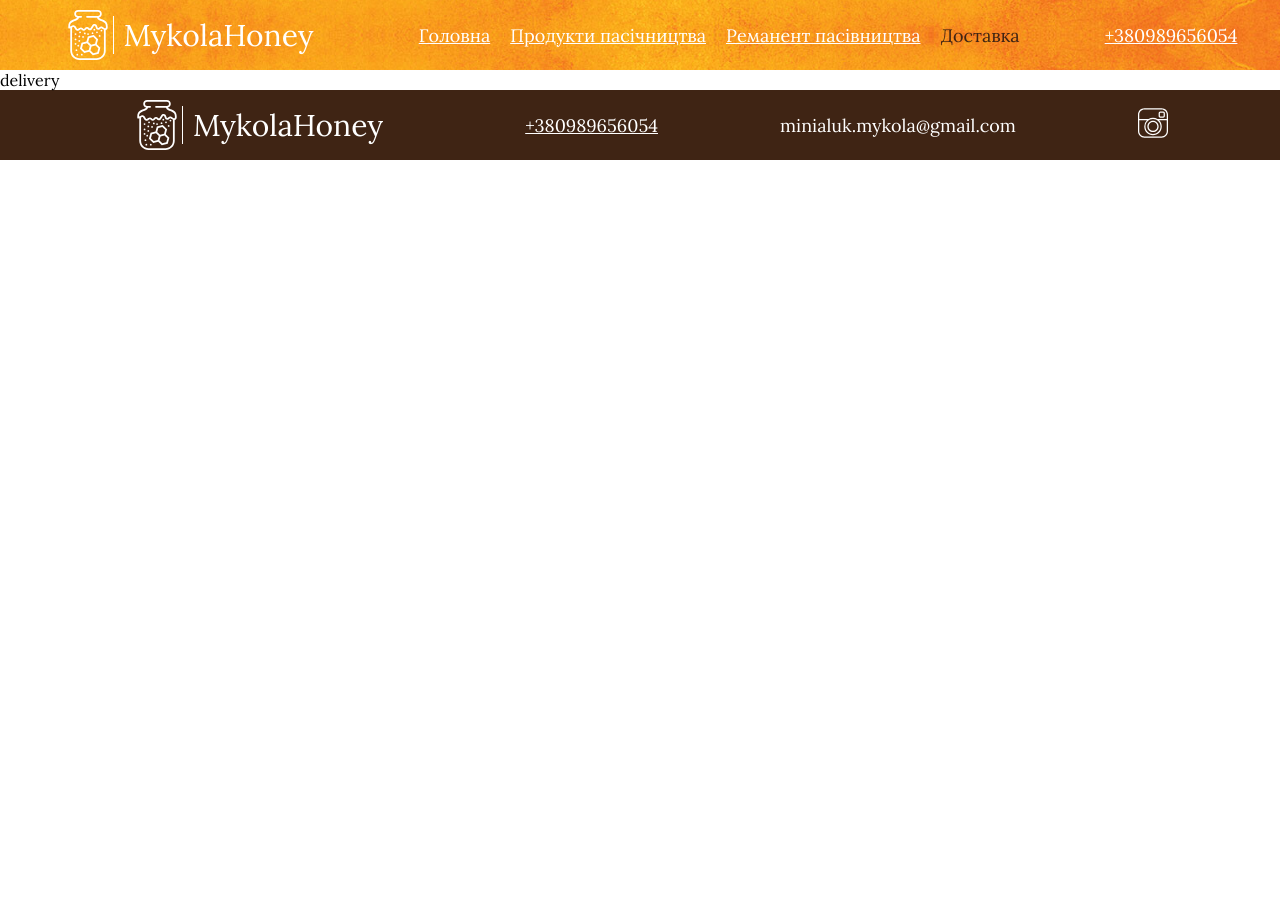
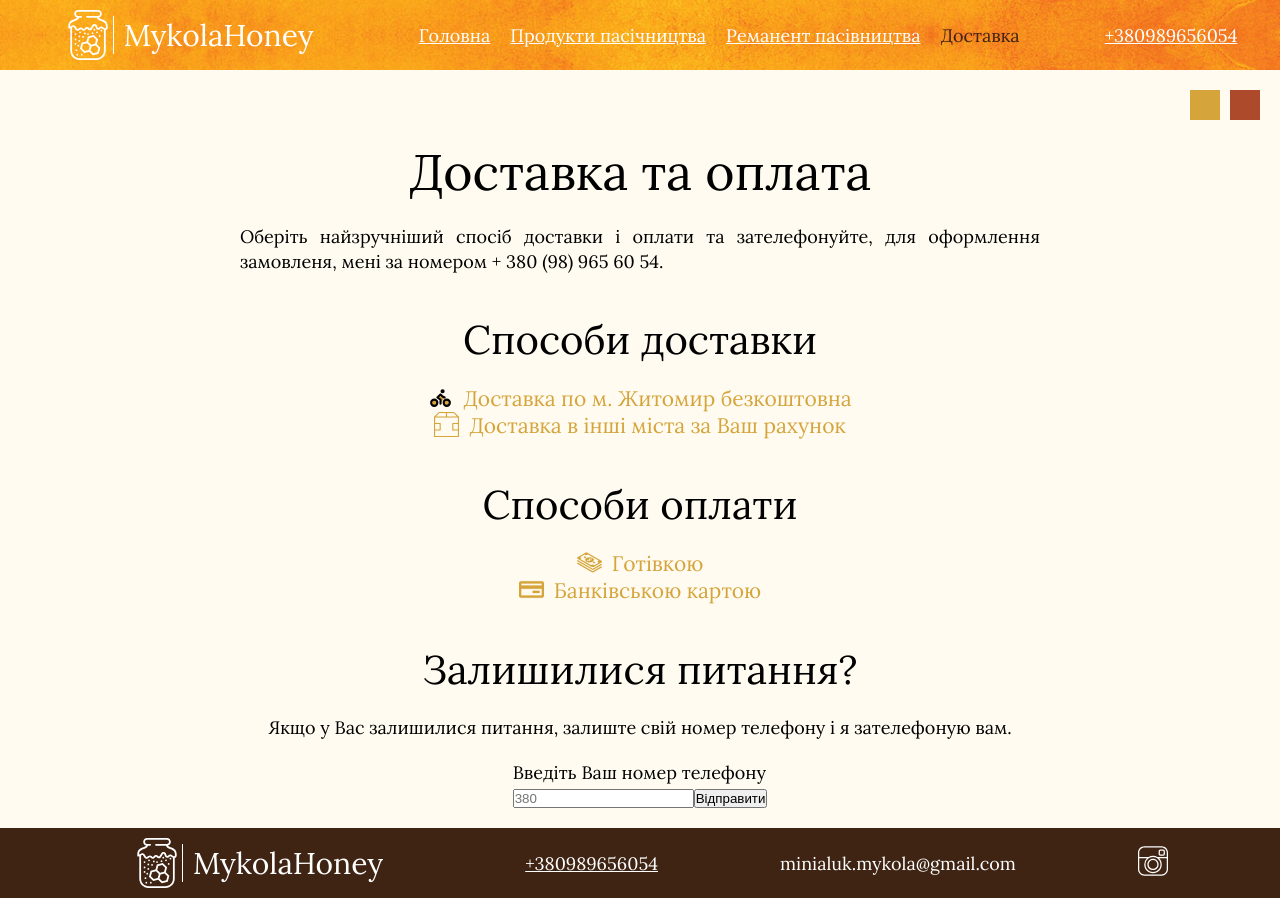
Before and after one commit to su8ject/honey, a React (Create React App) app: page /delivery in a window 1280 px wide. Before the commit the page ends 800 px from the top, so only its background shows below. Built offline with nearby package versions, Linux system fonts and the light colour scheme.

Commit message:
added delivery page

```diff
--- /dev/null
+++ b/src/components/deliveryAndPaymentMethod.js
@@ -0,0 +1,14 @@
+import sprite from "../img/sprite.svg";
+
+const DeliveryAndPaymentMethod = ({ spriteHash, text }) => {
+  return (
+    <div className="advances--box">
+      <svg className="advances--img">
+        <use href={sprite + `#${spriteHash}`}></use>
+      </svg>
+      <span className="advances--header">{text}</span>
+    </div>
+  );
+};
+
+export default DeliveryAndPaymentMethod;
--- /dev/null
+++ b/src/components/deliveryContainer.js
@@ -0,0 +1,10 @@
+const DeliveryContainer = ({ children, header }) => {
+  return (
+    <div className="delivery-container">
+      <h2 className="primary-header">{header}</h2>
+      {children}
+    </div>
+  );
+};
+
+export default DeliveryContainer;
--- /dev/null
+++ b/src/components/form/form.module.css
@@ -0,0 +1,4 @@
+.formTel {
+  margin-top: 20px;
+  font-size: var(--size-text);
+}
--- /dev/null
+++ b/src/components/form/index.js
@@ -0,0 +1,52 @@
+import classes from "../form/form.module.css";
+
+export const Form = ({ children, header, ...props }) => {
+  return (
+    <form {...props} className={classes.formTel}>
+      <label className="form-tel--label primary-text">{header}</label>
+      <div>{children}</div>
+      <div className="invalide"></div>
+    </form>
+  );
+};
+
+export const Input = ({ ...props }) => {
+  return <input {...props} className="form-tel--input" />;
+};
+
+export const Button = ({ ...props }) => {
+  return (
+    <button {...props} className="form-tel--button">
+      Відправити
+    </button>
+  );
+};
+
+export const ifTheInputIsIncorret = (text) => {
+  const formTelInput = document.querySelector(".form-tel--input");
+  const invalide = document.querySelector(".invalide");
+  if (formTelInput.value.length !== 12) {
+    invalide.innerHTML = text;
+  }
+};
+
+export const addInputValue = (text) => {
+  const formTelInput = document.querySelector(".form-tel--input");
+  const invalide = document.querySelector(".invalide");
+  invalide.innerHTML = "";
+  if (!formTelInput.value) {
+    formTelInput.value = text;
+  }
+};
+
+export const logInput = () => {
+  const formTelInput = document.querySelector(".form-tel--input");
+  if (formTelInput.value.length === 12) {
+    console.log(formTelInput.value);
+  }
+};
+
+export const inputOnlyNumbers = () => {
+  const formTelInput = document.querySelector(".form-tel--input");
+  formTelInput.value = formTelInput.value.replace(/\D/g, "");
+};
--- a/src/components/gallery.js
+++ b/src/components/gallery.js
@@ -7,7 +7,7 @@ import apiary3 from "../img/gallery/apiary-3.jpg";
 import apiary4 from "../img/gallery/apiary-4.jpg";
 import apiary5 from "../img/gallery/apiary-5.jpg";
 
-export default class DemoCarousel extends Component {
+export default class GalleryCarousel extends Component {
   render() {
     return (
       <Carousel className="foto" showStatus={false} width="50vw">
--- a/src/components/pages/delivery.js
+++ b/src/components/pages/delivery.js
@@ -1,5 +1,70 @@
+import ActivePanel from "../activePanel";
+import DeliveryAndPaymentMethod from "../deliveryAndPaymentMethod";
+import DeliveryContainer from "../deliveryContainer";
+import {
+  Input,
+  Form,
+  Button,
+  ifTheInputIsIncorret,
+  addInputValue,
+  logInput,
+  inputOnlyNumbers,
+} from "../form";
+import PageTitle from "../pageTitle";
+
 const Delivery = () => {
-  return <div>delivery</div>;
+  return (
+    <div className="bg">
+      <ActivePanel />
+      <PageTitle
+        header={"Доставка та оплата"}
+        text={
+          "Оберіть найзручніший спосіб доставки і оплати та зателефонуйте, для оформлення замовленя, мені за номером + 380 (98) 965 60 54."
+        }
+      />
+      <DeliveryContainer header={"Способи доставки"}>
+        <DeliveryAndPaymentMethod
+          spriteHash={"bike"}
+          text={"Доставка по м. Житомир безкоштовна"}
+        />
+        <DeliveryAndPaymentMethod
+          spriteHash={"package"}
+          text={"Доставка в інші міста за Ваш рахунок"}
+        />
+      </DeliveryContainer>
+      <DeliveryContainer header={"Способи оплати"}>
+        <DeliveryAndPaymentMethod spriteHash={"money"} text={"Готівкою"} />
+        <DeliveryAndPaymentMethod
+          spriteHash={"card"}
+          text={"Банківською картою"}
+        />
+      </DeliveryContainer>
+      <DeliveryContainer header={"Залишилися питання?"}>
+        <p className="primary-text">
+          Якщо у Вас залишилися питання, залиште свій номер телефону і я
+          зателефоную вам.
+        </p>
+        <Form
+          header={"Введіть Ваш номер телефону"}
+          action=""
+          method="get"
+          name="tel"
+        >
+          <Input
+            type="tel"
+            name="tel"
+            placeholder="380"
+            onBlur={() =>
+              ifTheInputIsIncorret("Введіть корректний номер телефону!")
+            }
+            onFocus={() => addInputValue("380")}
+            onInput={inputOnlyNumbers}
+          />
+          <Button type="button" onClick={logInput} />
+        </Form>
+      </DeliveryContainer>
+    </div>
+  );
 };
 
 export default Delivery;
--- a/src/components/pages/index.js
+++ b/src/components/pages/index.js
@@ -1,7 +1,7 @@
 import ActivePanel from "../activePanel";
 import Benefits from "../benefits";
 import Comments from "../comments";
-import DemoCarousel from "../gallery";
+import GalleryCarousel from "../gallery";
 import PageTitle from "../pageTitle";
 
 const Index = () => {
@@ -14,7 +14,7 @@ const Index = () => {
       />
       <Benefits />
       <Comments />
-      <DemoCarousel />
+      <GalleryCarousel />
     </div>
   );
 };
--- a/src/style/index.css
+++ b/src/style/index.css
@@ -127,14 +127,15 @@ a .logo--img:hover {
   font-weight: bold;
 }
 
-.form-tel {
-  margin-top: 20px;
-  font-size: var(--size-text);
-}
-
 .invalide {
   color: #ff0000;
   font-size: 14px;
+}
+
+.delivery-container {
+  display: flex;
+  flex-direction: column;
+  align-items: center;
 }
 
 @media screen and (max-width: 768px) {
```
